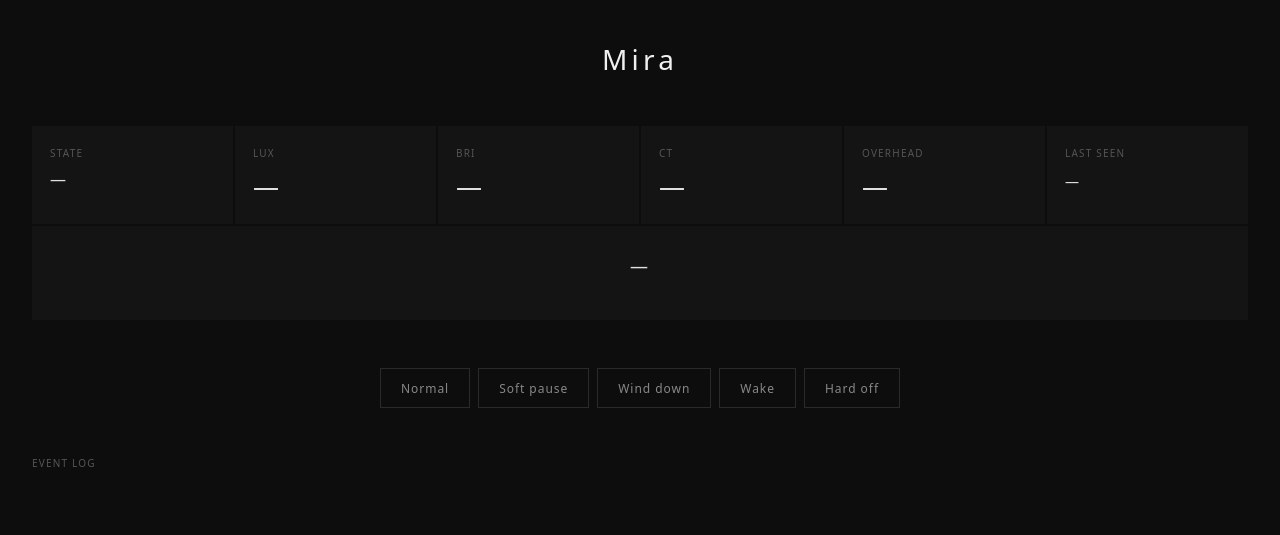
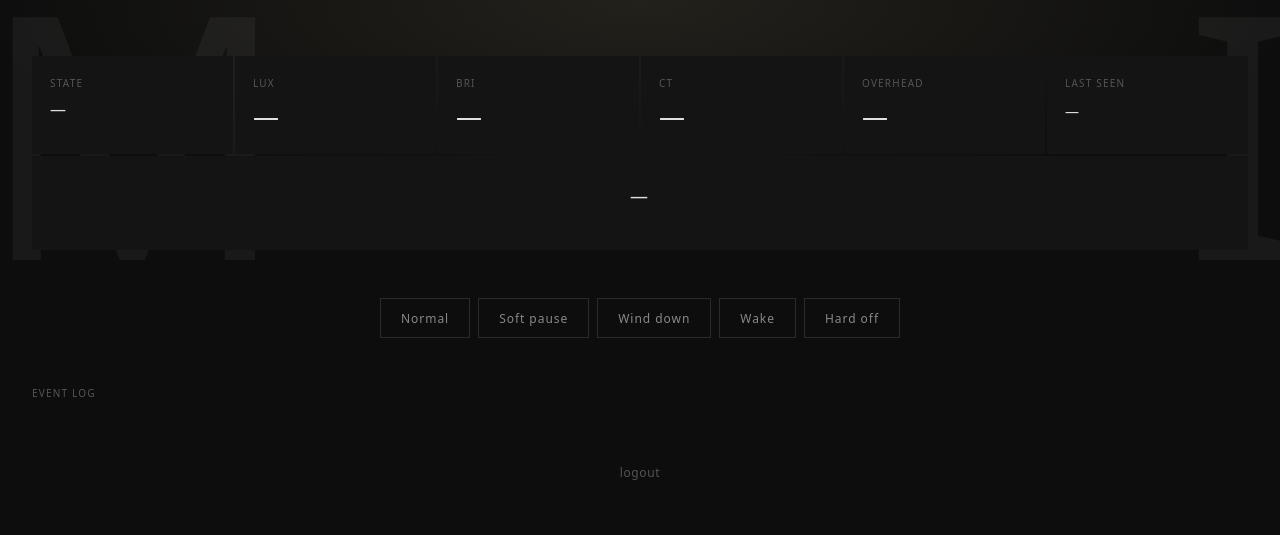
Before and after one commit to McTriscuitt/Mira, a Flask app: page / in a window 1280 px wide. Shown: the top 535 px of the page. Run offline with Flask 3, Linux system fonts and the light colour scheme; the visitor is signed in with stand-in values (Sample User, id 1); data that the repository does not hold is empty; parts of the project's set-up code (start-up, migrations or seed data) failed here and were passed over.

Commit message:
Rework dashboard background with ambient MIRA letterforms and light cone

```diff
--- a/dashboard/templates/index.html
+++ b/dashboard/templates/index.html
@@ -16,22 +16,43 @@
     body {
       font-family: system-ui, sans-serif;
       background: #0d0d0d;
+      background-image: radial-gradient(ellipse 80% 38% at 50% 0%, rgba(255, 235, 175, 0.09) 0%, transparent 65%);
       color: #e0e0e0;
       min-height: 100vh;
-      padding: 40px 32px;
+      padding: 56px 32px 40px;
       overflow-x: hidden;
     }
 
-    header {
-      text-align: center;
-      margin-bottom: 48px;
+    /* --- Background letter layer --- */
+    .bg-layer {
+      position: fixed;
+      inset: 0;
+      z-index: 0;
+      pointer-events: none;
+      overflow: hidden;
     }
 
-    .wordmark {
-      font-size: 28px;
-      font-weight: 300;
-      letter-spacing: 0.15em;
-      color: #f0f0f0;
+    .bg-letter {
+      position: absolute;
+      font-size: clamp(160px, 28vw, 340px);
+      font-weight: 100;
+      color: #ffffff;
+      line-height: 1;
+      letter-spacing: -0.02em;
+      opacity: 0.05;
+      transition: opacity 2s ease;
+      user-select: none;
+    }
+
+    .letter-m { top: -0.12em;    left:  -0.06em; }
+    .letter-i { top: -0.12em;    right: -0.04em; }
+    .letter-r { bottom: -0.12em; left:  -0.06em; }
+    .letter-a { bottom: -0.12em; right: -0.06em; }
+
+    /* --- Content layer --- */
+    main {
+      position: relative;
+      z-index: 1;
     }
 
     .logout-footer {
@@ -211,18 +232,21 @@
 
     /* --- Mobile --- */
     @media (max-width: 600px) {
-      body { padding: 24px 16px; }
-      .wordmark { font-size: 22px; }
+      body { padding: 40px 16px; }
       .btn { padding: 12px 16px; }
       input[type="range"] { width: 180px; }
     }
   </style>
 </head>
 <body>
-  <header>
-    <div class="wordmark">Mira</div>
-  </header>
+  <div class="bg-layer" aria-hidden="true">
+    <span class="bg-letter letter-m">M</span>
+    <span class="bg-letter letter-i">I</span>
+    <span class="bg-letter letter-r">R</span>
+    <span class="bg-letter letter-a">A</span>
+  </div>
 
+  <main>
     <div class="status-grid">
       <div class="stat">
         <div class="stat-label">State</div>
@@ -276,6 +300,7 @@
     <div class="logout-footer">
       <a href="/logout" class="logout">logout</a>
     </div>
+  </main>
 
   <script>
     let _lastData = null;
@@ -291,6 +316,16 @@
     };
 
     const STATE_CMDS = new Set(['NORMAL', 'WAKE', 'WIND_DOWN', 'SOFT_PAUSE', 'HARD_OFF']);
+
+    function updateLetterOpacity(letters, lux) {
+      const minLux = 0;
+      const maxLux = 2000;
+      const minOpacity = 0.03;
+      const maxOpacity = 0.14;
+      const t = Math.min(1, Math.max(0, (lux - minLux) / (maxLux - minLux)));
+      const opacity = minOpacity + t * (maxOpacity - minOpacity);
+      letters.forEach(el => el.style.opacity = opacity);
+    }
 
     async function fetchStatus() {
       const response = await fetch('/api/status/latest');
@@ -309,6 +344,7 @@
       }
       _updateButtonStates();
       renderProgress(data);
+      updateLetterOpacity(document.querySelectorAll('.bg-letter'), data.lux);
     }
 
     async function fetchLog() {
```
Lines whose indentation alone changed are shown as unchanged.
